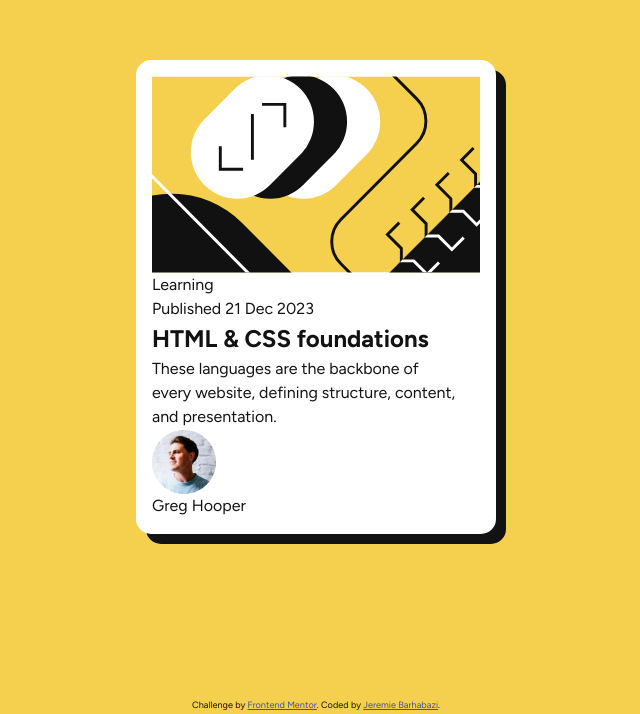
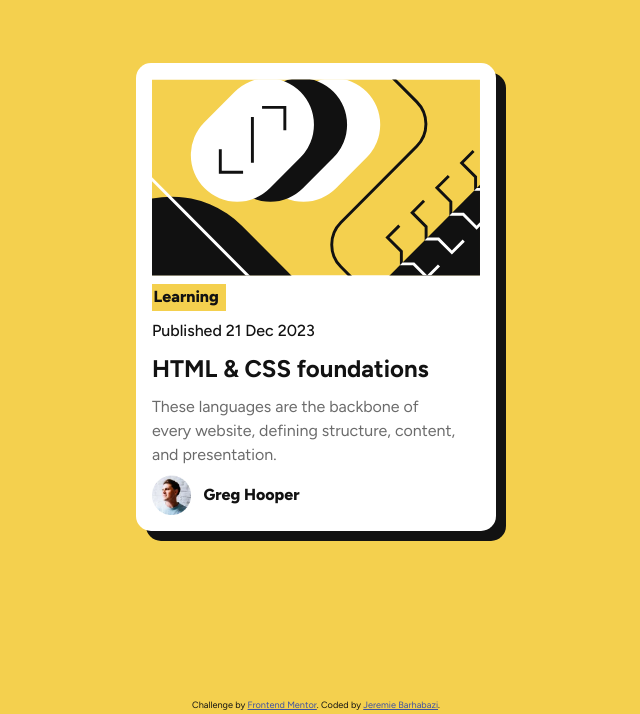
Before and after one commit to jeremie1207/Frontend-Mentor---Blog-preview-card, a plain HTML site: page index.html in a window 1280 px wide. Shown: the part 103-817 px from the top of the page, without its empty margins (324-964 px from the left). Drawn offline with Linux system fonts and the light colour scheme.

Commit message:
finish card

```diff
--- a/index.html
+++ b/index.html
@@ -24,9 +24,7 @@
 
   <main>
     <article class="card">
-      <picture">
-        <img src="./assets/images/illustration-article.svg" alt="illustration of a coding article" class="card__image">
-      </picture>
+      <img src="./assets/images/illustration-article.svg" alt="illustration of a coding article" class="card__image">
       <p class="card__tag">Learning</p>
       <p class="card__published_date">Published 21 Dec 2023</p>
       <h1 class="post-title">HTML & CSS foundations</h1>
--- a/styles.css
+++ b/styles.css
@@ -83,4 +83,33 @@ main {
     inline-size: 90%;
     max-inline-size: 22.5em;
     box-shadow: 10px 10px;
+    display: grid;
+    gap: .5em;
 }
+
+.card__tag {
+  background-color: var(--primary-color);
+  inline-size: 22.5%;
+  padding: .1em;
+  font-weight: 800;
+}
+
+.card__published_date {
+  font-weight: 500;
+}
+
+.card__content {
+  color: var(--font-color-secondary);
+}
+
+.card__author {
+  display: flex;
+  align-items: center;
+  gap: .75em;
+}
+.card__author_name {
+  font-weight: 800;
+}
+.card__avatar {
+  max-height: 2.5em;
+}
```
